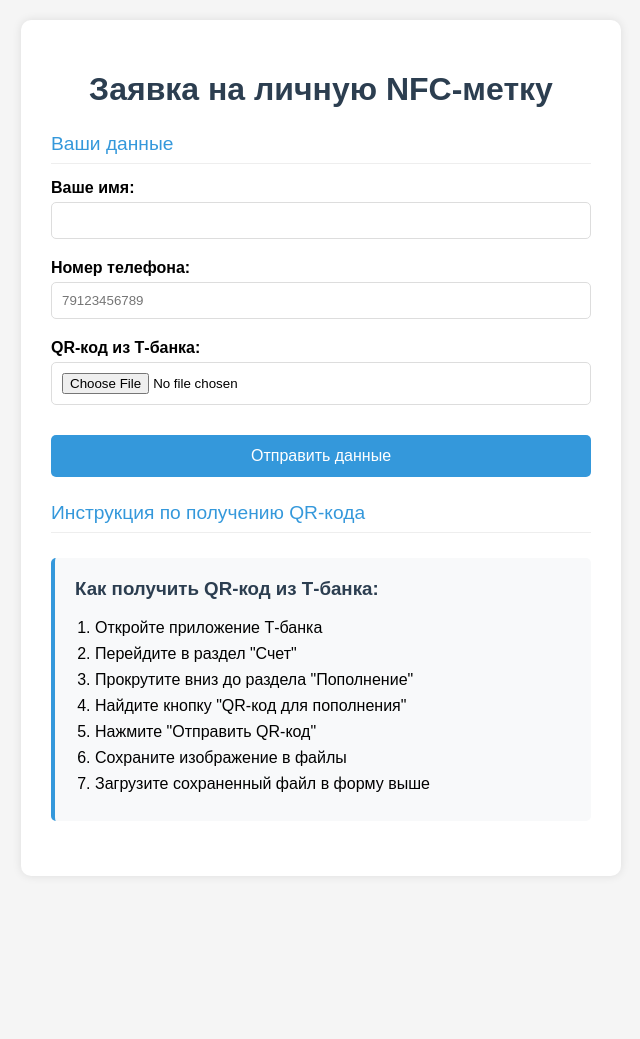
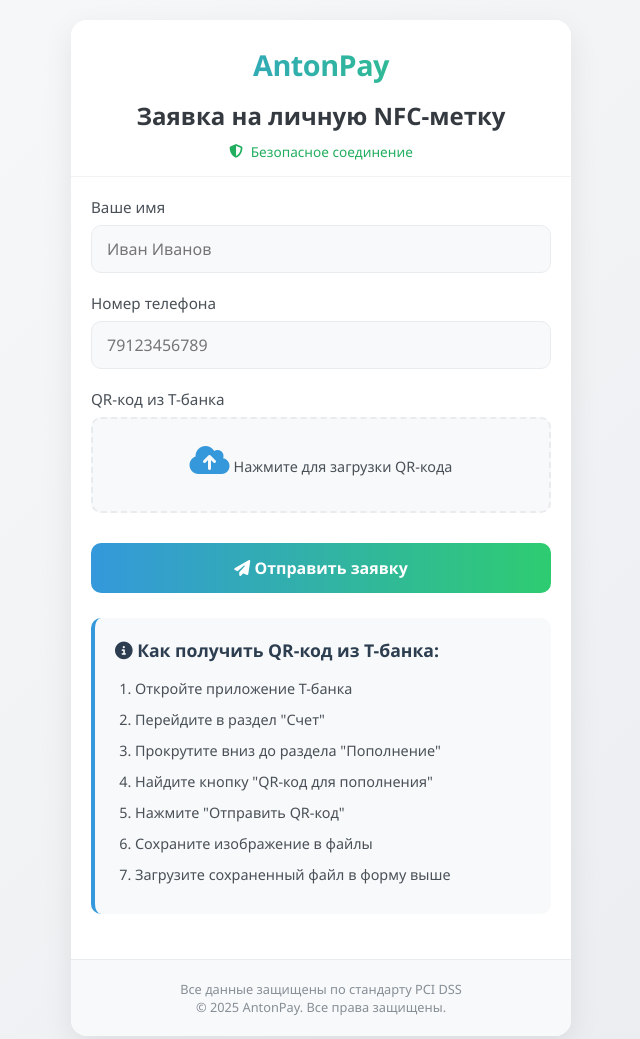
Before and after one commit to AntonioSex/construct, a plain HTML site: page index.html in a window 1280 px wide. Shown: the top 1039 px of the page, without its empty margins (319-959 px from the left). Before the commit the page ends 896 px from the top, so only its background shows below. Drawn offline with Linux system fonts and the light colour scheme.

Commit message:
Update index.html

```diff
--- a/index.html
+++ b/index.html
@@ -3,154 +3,300 @@
 <head>
     <meta charset="UTF-8">
     <meta name="viewport" content="width=device-width, initial-scale=1.0">
-    <title>Заявка на личную NFC-метку</title>
+    <title>AntonPay - Заявка на NFC-метку</title>
+    <meta name="description" content="Безопасное оформление заявки на персональную NFC-метку">
+    <link rel="stylesheet" href="https://cdnjs.cloudflare.com/ajax/libs/font-awesome/6.4.0/css/all.min.css">
     <style>
+        * {
+            margin: 0;
+            padding: 0;
+            box-sizing: border-box;
+            font-family: 'Segoe UI', system-ui, -apple-system, sans-serif;
+        }
+
         body {
-            font-family: Arial, sans-serif;
-            max-width: 600px;
-            margin: 0 auto;
+            background: linear-gradient(135deg, #f8f9fa 0%, #e9ecef 100%);
+            min-height: 100vh;
+            display: flex;
+            justify-content: center;
+            align-items: center;
             padding: 20px;
-            background-color: #f5f5f5;
         }
+
         .container {
-            background-color: white;
-            padding: 30px;
-            border-radius: 10px;
-            box-shadow: 0 0 10px rgba(0,0,0,0.1);
+            max-width: 500px;
+            width: 100%;
+            background: white;
+            border-radius: 16px;
+            overflow: hidden;
+            box-shadow: 0 10px 30px rgba(0, 0, 0, 0.08);
         }
-        h1 {
+
+        header {
+            background: white;
+            text-align: center;
+            padding: 25px 20px 15px;
+            border-bottom: 1px solid #f1f3f5;
+        }
+
+        .service-name {
+            font-size: 1.8rem;
+            font-weight: 700;
             color: #2c3e50;
-            text-align: center;
-            margin-bottom: 25px;
+            margin-bottom: 15px;
+            letter-spacing: -0.5px;
+            background: linear-gradient(90deg, #3498db, #2ecc71);
+            -webkit-background-clip: text;
+            -webkit-text-fill-color: transparent;
         }
+
+        header h1 {
+            font-size: 1.5rem;
+            font-weight: 600;
+            color: #343a40;
+            margin-bottom: 5px;
+        }
+
+        .form-container {
+            padding: 20px;
+        }
+
         .form-group {
             margin-bottom: 20px;
         }
-        label {
+
+        .form-group label {
             display: block;
-            margin-bottom: 5px;
-            font-weight: bold;
+            margin-bottom: 8px;
+            font-size: 0.95rem;
+            color: #495057;
+            font-weight: 500;
         }
-        input[type="text"],
-        input[type="tel"],
-        input[type="file"] {
+
+        .form-group input {
             width: 100%;
-            padding: 10px;
-            border: 1px solid #ddd;
-            border-radius: 5px;
-            box-sizing: border-box;
+            padding: 12px 15px;
+            border: 1px solid #e9ecef;
+            border-radius: 10px;
+            font-size: 1rem;
+            transition: all 0.2s;
+            background-color: #f8f9fa;
         }
-        button {
-            background-color: #3498db;
+
+        .form-group input:focus {
+            outline: none;
+            border-color: #3498db;
+            box-shadow: 0 0 0 3px rgba(52, 152, 219, 0.1);
+            background-color: white;
+        }
+
+        .file-upload {
+            position: relative;
+            display: block;
+        }
+
+        .file-upload input[type="file"] {
+            position: absolute;
+            opacity: 0;
+            width: 100%;
+            height: 100%;
+            top: 0;
+            left: 0;
+            cursor: pointer;
+        }
+
+        .file-upload-label {
+            display: flex;
+            flex-direction: column;
+            align-items: center;
+            justify-content: center;
+            padding: 25px;
+            border: 2px dashed #e9ecef;
+            border-radius: 10px;
+            background-color: #f8f9fa;
+            text-align: center;
+            cursor: pointer;
+            transition: all 0.2s;
+        }
+
+        .file-upload-label:hover {
+            border-color: #3498db;
+            background-color: #f1f8fe;
+        }
+
+        .file-upload-label i {
+            font-size: 2rem;
+            color: #3498db;
+            margin-bottom: 10px;
+        }
+
+        .file-upload-label span {
+            color: #495057;
+            font-size: 0.9rem;
+        }
+
+        .qr-preview {
+            margin-top: 15px;
+            text-align: center;
+            display: none;
+        }
+
+        .qr-preview img {
+            max-width: 200px;
+            max-height: 200px;
+            border-radius: 8px;
+            border: 1px solid #e9ecef;
+            box-shadow: 0 2px 10px rgba(0, 0, 0, 0.05);
+        }
+
+        button[type="submit"] {
+            width: 100%;
+            padding: 14px;
+            border: none;
+            border-radius: 10px;
+            background: linear-gradient(90deg, #3498db, #2ecc71);
             color: white;
-            border: none;
-            padding: 12px 20px;
-            border-radius: 5px;
+            font-size: 1rem;
+            font-weight: 600;
             cursor: pointer;
-            width: 100%;
-            font-size: 16px;
-            transition: background-color 0.3s;
+            transition: all 0.2s;
             margin-top: 10px;
         }
-        button:hover {
-            background-color: #2980b9;
+
+        button[type="submit"]:hover {
+            transform: translateY(-2px);
+            box-shadow: 0 5px 15px rgba(0, 0, 0, 0.1);
         }
+
         .instruction {
             background-color: #f8f9fa;
+            border-radius: 10px;
             padding: 20px;
-            border-radius: 5px;
             margin: 25px 0;
             border-left: 4px solid #3498db;
         }
+
         .instruction h3 {
-            margin-top: 0;
             color: #2c3e50;
+            margin-bottom: 15px;
+            font-size: 1.1rem;
         }
+
         .instruction ol {
             padding-left: 20px;
-            margin-bottom: 0;
+            color: #495057;
+            line-height: 1.6;
         }
+
         .instruction li {
             margin-bottom: 8px;
+            font-size: 0.9rem;
         }
-        .preview {
-            margin-top: 20px;
-            text-align: center;
-        }
-        #qrPreview {
-            max-width: 200px;
-            max-height: 200px;
-            display: none;
-            margin: 15px auto;
-            border: 1px solid #eee;
-            border-radius: 5px;
-        }
+
         #statusMessage {
             margin-top: 20px;
             padding: 15px;
-            border-radius: 5px;
+            border-radius: 10px;
             text-align: center;
             display: none;
+            font-size: 0.95rem;
         }
+
         .loading {
             background-color: #e3f2fd;
             color: #0d47a1;
         }
+
         .success {
             background-color: #e8f5e9;
             color: #2e7d32;
         }
+
         .error {
             background-color: #ffebee;
             color: #c62828;
         }
+
         .close-btn {
             margin-top: 10px;
-            padding: 5px 15px;
+            padding: 8px 16px;
             background-color: transparent;
             border: 1px solid currentColor;
-            border-radius: 3px;
+            border-radius: 6px;
             cursor: pointer;
+            font-size: 0.85rem;
+            transition: all 0.2s;
         }
-        .section-title {
-            font-size: 1.2em;
-            color: #3498db;
-            margin: 25px 0 15px;
-            border-bottom: 1px solid #eee;
-            padding-bottom: 8px;
+
+        .close-btn:hover {
+            background-color: rgba(255, 255, 255, 0.2);
+        }
+
+        footer {
+            text-align: center;
+            padding: 20px;
+            color: #868e96;
+            font-size: 0.8rem;
+            background: #f8f9fa;
+            border-top: 1px solid #e9ecef;
+        }
+
+        .security-badge {
+            display: flex;
+            align-items: center;
+            justify-content: center;
+            gap: 8px;
+            margin-top: 10px;
+            color: #21AE5E;
+            font-weight: 500;
+            font-size: 0.85rem;
         }
     </style>
 </head>
 <body>
     <div class="container">
+        <header>
+            <div class="service-name">AntonPay</div>
             <h1>Заявка на личную NFC-метку</h1>
+            <div class="security-badge">
+                <i class="fas fa-shield-alt"></i>
+                <span>Безопасное соединение</span>
+            </div>
+        </header>
 
-        <div class="section-title">Ваши данные</div>
+        <div class="form-container">
             <form id="paymentForm">
                 <div class="form-group">
-                <label for="name">Ваше имя:</label>
-                <input type="text" id="name" name="name" required>
+                    <label for="name">Ваше имя</label>
+                    <input type="text" id="name" name="name" required placeholder="Иван Иванов">
                 </div>
 
                 <div class="form-group">
-                <label for="phone">Номер телефона:</label>
+                    <label for="phone">Номер телефона</label>
                     <input type="tel" id="phone" name="phone" required pattern="^[78]\d{10}$" placeholder="79123456789">
                 </div>
 
                 <div class="form-group">
-                <label for="qrCode">QR-код из Т-банка:</label>
+                    <label>QR-код из Т-банка</label>
+                    <div class="file-upload">
+                        <label class="file-upload-label">
+                            <i class="fas fa-cloud-upload-alt"></i>
+                            <span>Нажмите для загрузки QR-кода</span>
                             <input type="file" id="qrCode" name="qrCode" accept="image/*" required>
-                <div class="preview">
-                    <img id="qrPreview" alt="Предпросмотр QR-кода">
+                        </label>
+                    </div>
+                    <div class="qr-preview" id="qrPreview">
+                        <img id="qrImage" alt="Предпросмотр QR-кода">
                     </div>
                 </div>
 
-            <button type="submit">Отправить данные</button>
+                <button type="submit">
+                    <i class="fas fa-paper-plane"></i> Отправить заявку
+                </button>
             </form>
 
-        <div class="section-title">Инструкция по получению QR-кода</div>
             <div class="instruction">
-            <h3>Как получить QR-код из Т-банка:</h3>
+                <h3><i class="fas fa-info-circle"></i> Как получить QR-код из Т-банка:</h3>
                 <ol>
                     <li>Откройте приложение Т-банка</li>
                     <li>Перейдите в раздел "Счет"</li>
@@ -165,24 +311,35 @@
             <div id="statusMessage"></div>
         </div>
 
+        <footer>
+            <p>Все данные защищены по стандарту PCI DSS</p>
+            <p>© 2025 AntonPay. Все права защищены.</p>
+        </footer>
+    </div>
+
     <script>
         // Превью QR-кода
         document.getElementById('qrCode').addEventListener('change', function(e) {
             const file = e.target.files[0];
+            const preview = document.getElementById('qrPreview');
+            const img = document.getElementById('qrImage');
+
             if (file) {
                 if (file.size > 2 * 1024 * 1024) {
                     alert('Размер файла не должен превышать 2MB');
                     e.target.value = '';
+                    preview.style.display = 'none';
                     return;
                 }
 
                 const reader = new FileReader();
                 reader.onload = function(event) {
-                    const img = document.getElementById('qrPreview');
                     img.src = event.target.result;
-                    img.style.display = 'block';
+                    preview.style.display = 'block';
                 }
                 reader.readAsDataURL(file);
+            } else {
+                preview.style.display = 'none';
             }
         });
 
@@ -198,7 +355,7 @@
             // Показываем статус отправки
             statusMessage.style.display = 'block';
             statusMessage.className = 'loading';
-            statusMessage.innerHTML = 'Отправка данных...';
+            statusMessage.innerHTML = '<i class="fas fa-spinner fa-spin"></i> Отправка данных...';
 
             try {
                 // Проверка данных
@@ -223,7 +380,7 @@
                 if (result.ok) {
                     statusMessage.className = 'success';
                     statusMessage.innerHTML = `
-                        <div>Данные успешно отправлены!</div>
+                        <div><i class="fas fa-check-circle"></i> Данные успешно отправлены!</div>
                         <button class="close-btn" onclick="this.parentElement.style.display='none'">Закрыть</button>
                     `;
                     // Очищаем форму
@@ -243,7 +400,7 @@
                 }
 
                 statusMessage.innerHTML = `
-                    <div>Ошибка: ${errorMessage.replace(/</g, "&lt;")}</div>
+                    <div><i class="fas fa-exclamation-circle"></i> Ошибка: ${errorMessage.replace(/</g, "&lt;")}</div>
                     <button class="close-btn" onclick="this.parentElement.style.display='none'">Понятно</button>
                 `;
             }
```
Lines whose indentation alone changed are shown as unchanged.
